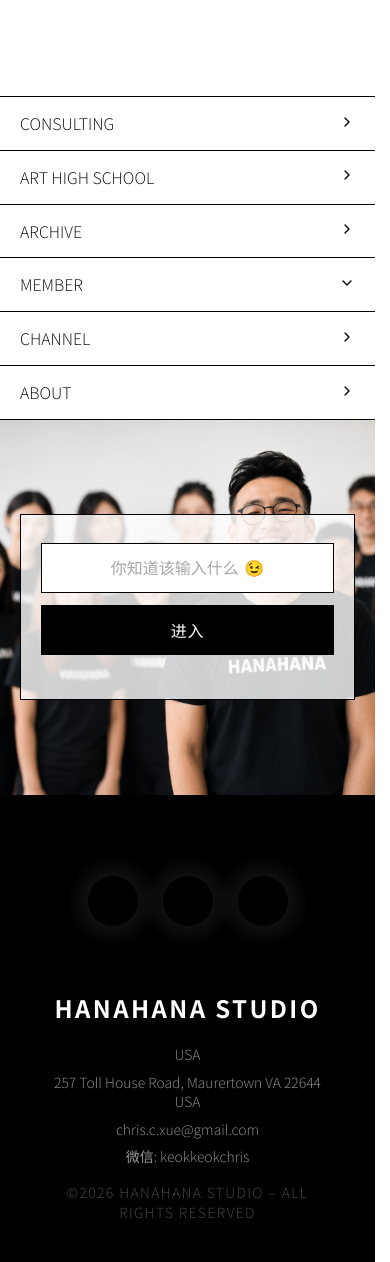
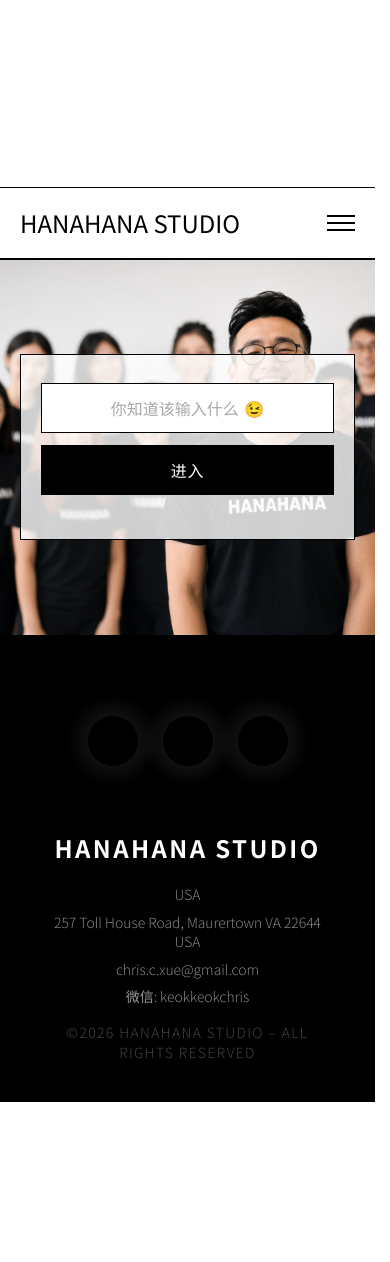
Before and after one commit to chriscxue/hanahana.studio, a Jekyll site: the page built from Member.html, in a window 390 px wide. Built offline with Jekyll 4.4.1, drawn with Linux system fonts in a browser that asks for light colours; after the commit the page ends 1102 px from its top, so only the background shows below that.

Commit message:
手机端header改为汉堡包菜单：顶部logo区留空，HANAHANA STUDIO+汉堡包图标点击展开导航；footer名称桌面端字号调整为30px

```diff
--- a/_includes/header.html
+++ b/_includes/header.html
@@ -35,7 +35,13 @@
                   </svg>
                 </a>
             </div>
-            <nav class="header-right">
+            <div class="mobile-nav-bar">
+                <span class="mobile-nav-title">HANAHANA STUDIO</span>
+                <button class="mobile-nav-toggle" id="mobile-nav-toggle" type="button" aria-label="菜单" aria-expanded="false" aria-controls="header-nav">
+                    <span></span><span></span><span></span>
+                </button>
+            </div>
+            <nav class="header-right" id="header-nav">
                 <a href="{{ '/Consulting.html' | relative_url }}" class="nav-item{% if page.nav == 'consulting' %} current{% endif %}">
                     <span class="nav-label"><span class="nav-en">CONSULTING</span><span class="nav-cn">艺术升学指导工作室</span></span>
                     <span class="nav-arrow"><svg width="12" height="12" viewBox="0 0 24 24" fill="none" xmlns="http://www.w3.org/2000/svg"><path d="M9 18L15 12L9 6" stroke="currentColor" stroke-width="2" stroke-linecap="round" stroke-linejoin="round"/></svg></span>
--- a/assets/css/shared.css
+++ b/assets/css/shared.css
@@ -22,6 +22,7 @@ body {
     border-right: 0.5px solid #000;
 }
 .logo { display: none; width: 288px; height: 72px; color: #000; text-decoration: none; }
+.mobile-nav-bar { display: none; }
 .header-right { display: flex; flex-direction: column; }
 .nav-item {
     display: flex;
@@ -58,14 +59,22 @@ body {
 .footer-logo { display: block; width: 200px; height: 50px; }
 .footer-info { display: flex; flex-direction: column; align-items: center; gap: 8px; text-align: center; }
 .footer-info p { font-size: 16px; font-weight: 200; line-height: 1.4; color: rgba(255,255,255,0.6); }
-.footer-info .footer-name { font-size: 20px; font-weight: 600; line-height: 1.8; letter-spacing: 0.1em; color: #fff; margin-bottom: 8px; }
+.footer-info .footer-name { font-size: 30px; font-weight: 600; line-height: 1.8; letter-spacing: 0.1em; color: #fff; margin-bottom: 8px; }
 .footer-info .footer-copyright { font-size: 14px; font-weight: 200; letter-spacing: 0.1em; color: rgba(255,255,255,0.3); margin-top: 8px; }
 
 @media (max-width: 768px) {
     .header-grid { grid-template-columns: 1fr; }
-    .header-left { border-right: none; border-bottom: 0.5px solid #000; padding: 24px 20px; justify-content: center; }
+    .header-left { border-right: none; border-bottom: 0.5px solid #000; padding: 24px 20px; justify-content: center; aspect-ratio: 2 / 1; }
+    .logo { width: 100%; height: auto; }
+
+    .mobile-nav-bar { display: flex; align-items: center; justify-content: space-between; padding: 16px 20px; border-bottom: 0.5px solid #000; }
+    .mobile-nav-title { font-size: 24px; font-weight: 400; }
+    .mobile-nav-toggle { display: flex; flex-direction: column; justify-content: center; gap: 5px; width: 28px; height: 22px; background: none; border: none; padding: 0; cursor: pointer; }
+    .mobile-nav-toggle span { display: block; width: 100%; height: 2px; background: #000; }
+
+    .header-right { display: none; }
+    .header-right.open { display: flex; }
     .nav-item { padding: 12px 20px; }
-    .logo { width: 100%; height: auto; }
 
     .footer-info p { font-size: 14px; }
     .footer-info .footer-name { font-size: 24px; }
```
Also changed, not shown: other parts of _includes/header.html (+12 -0 lines).
